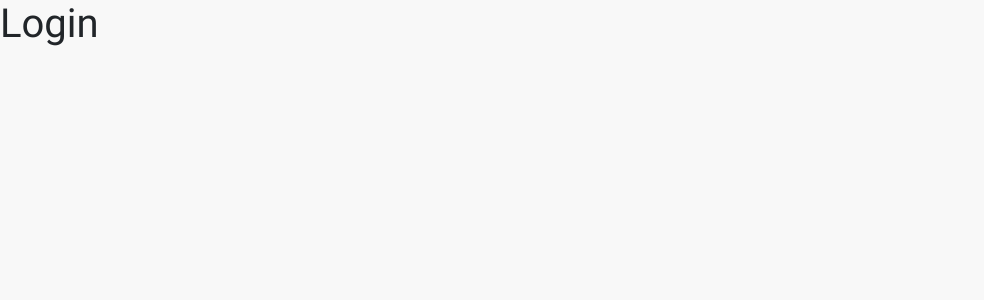
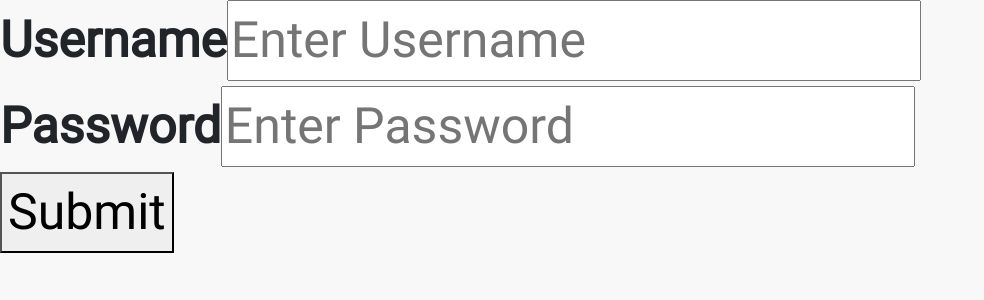
Before and after one commit to kevmich/CMPS285-Fall2020-Section2-Group-3, a React (Create React App) app in the folder KitchenVideoSystem/ClientApp/: page /login in a window 1280 px wide. Shown: the top 300 px of the page, without its empty margins (0-984 px from the left). Built offline with nearby package versions, Linux system fonts and the light colour scheme.

Commit message:
Added Login Screen

```diff
--- a/KitchenVideoSystem/ClientApp/src/components/Login.js
+++ b/KitchenVideoSystem/ClientApp/src/components/Login.js
@@ -5,7 +5,15 @@ export default class Login extends Component {
     render() {
         return (
             <div>
-                <h1> Login </h1>
+                <label for><b>Username</b></label>
+                <input type="username" placeholder="Enter Username" />
+                <br/>
+
+                <label><b>Password</b></label>
+                <input type="password" placeholder="Enter Password" />
+                <br/>
+
+                <button onClick="submit()">Submit</button>
             </div>
         );
     }
```
